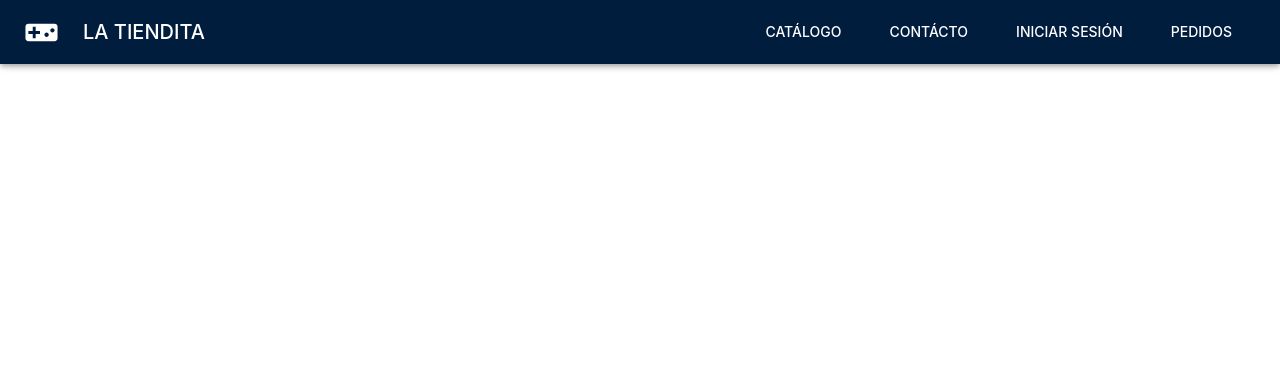
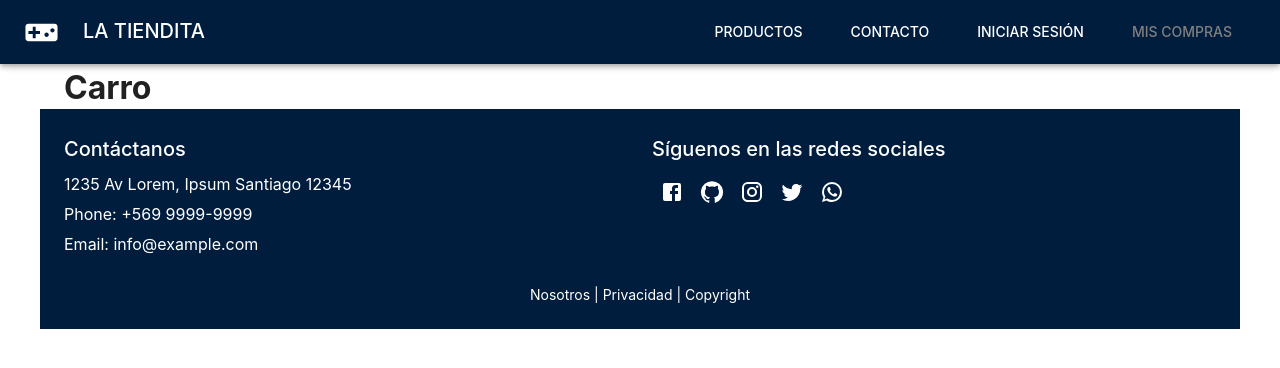
Before and after one commit to jtca94/proyectoFinal, a React (Vite) app in the folder client/: page /pedidos in a window 1280 px wide. Shown: the top 368 px of the page. Built offline with nearby package versions, Linux system fonts and the light colour scheme.

Commit message:
footer created, navbar updated

```diff
--- a/client/src/App.jsx
+++ b/client/src/App.jsx
@@ -1,12 +1,27 @@
 import {Route, Routes} from "react-router-dom";
 import NavBar from "./components/NavBar/NavBar";
+import Footer from "./components/Footer/Footer";
+import Inicio from "./pages/HomePage/Inicio";
+import Contacto from "./pages/Contacto/Contacto";
+import Login from "./pages/LoginRegister/Login";
+import Register from "./pages/LoginRegister/Register";
+import Productos from "./pages/Productos/Productos";
+import Carro from "./pages/Carro/Carro";
+
+
 const App = () => {
   return (
     <>
       <NavBar />
       <Routes>
-        <Route path="/" element={<h1 className="bg">Home</h1>} />
+        <Route path="/" element={<Inicio/>} />
+        <Route path="/contacto" element={<Contacto/>} />
+        <Route path="/login" element={<Login/>} />
+        <Route path="/register" element={<Register/>} />
+        <Route path="/productos" element={<Productos/>} />
+        <Route path="/pedidos" element={<Carro/>} />
       </Routes>
+      <Footer />
     </>
   );
 };
--- a/client/src/components/Footer/Footer.jsx
+++ b/client/src/components/Footer/Footer.jsx
@@ -1,6 +1,64 @@
-const Footer = () => {
+import { Container, Grid, IconButton, Link, Typography } from "@mui/material";
+import { Facebook, GitHub, Instagram, Twitter, WhatsApp } from "@mui/icons-material";
+
+function Footer() {
   return (
-    <div></div>
-  )
+    <footer>
+      <Container maxWidth="lg" sx={{backgroundColor: 'primary.main', color: '#fff', pb: 3}}>
+        <Grid container spacing={3}>
+          <Grid item xs={12} sm={6}>
+            <Typography variant="h6" gutterBottom>
+              Contáctanos
+            </Typography>
+            <Typography variant="body1" gutterBottom>
+              1235 Av Lorem, Ipsum Santiago 12345
+            </Typography>
+            <Typography variant="body1" gutterBottom>
+              Phone: +569 9999-9999
+            </Typography>
+            <Typography variant="body1" gutterBottom>
+              Email: info@example.com
+            </Typography>
+          </Grid>
+          <Grid item xs={12} sm={6}>
+            <Typography variant="h6" gutterBottom>
+              Síguenos en las redes sociales
+            </Typography>
+            <IconButton href="https://www.facebook.com/" target="_blank" style={{ color: "#fff" }}>
+              <Facebook />
+            </IconButton>
+            <IconButton href="https://github.com/" target="_blank" style={{ color: "#fff" }}>
+              <GitHub />
+            </IconButton>
+            <IconButton href="https://www.instagram.com/" target="_blank" style={{ color: "#fff" }}>
+              <Instagram />
+            </IconButton>
+            <IconButton href="https://twitter.com/" target="_blank" style={{ color: "#fff" }}>
+              <Twitter />
+            </IconButton>
+            <IconButton href="https://api.whatsapp.com/send?phone=1234567890" target="_blank" style={{ color: "#fff" }}>
+              <WhatsApp />
+            </IconButton>
+          </Grid>
+          <Grid item xs={12}>
+            <Typography variant="body2" align="center">
+              <Link href="#" style={{ color: "#fff", textDecoration: "none" }}>
+                Nosotros
+              </Link>
+              {' | '}
+              <Link href="#" style={{ color: "#fff", textDecoration: "none" }}>
+                Privacidad
+              </Link>
+              {' | '}
+              <Link href="#" style={{ color: "#fff", textDecoration: "none" }}>
+                Copyright
+              </Link>
+            </Typography>
+          </Grid>
+        </Grid>
+      </Container>
+    </footer>
+  );
 }
-export default Footer
+
+export default Footer;
--- a/client/src/components/NavBar/NavBar.jsx
+++ b/client/src/components/NavBar/NavBar.jsx
@@ -14,10 +14,16 @@ import MenuIcon from "@mui/icons-material/Menu";
 import Toolbar from "@mui/material/Toolbar";
 import Typography from "@mui/material/Typography";
 import Button from "@mui/material/Button";
+import {NavLink, Link} from "react-router-dom";
 import VideogameAssetIcon from "@mui/icons-material/VideogameAsset";
 
 const drawerWidth = 240;
-const navItems = ["Catálogo", "Contácto", "Iniciar Sesión", "Pedidos"];
+const navItems = [
+  {name: "Productos", path: "/productos"},
+  {name: "contacto", path: "/contacto"},
+  {name: "Iniciar Sesión", path: "/login"},
+  {name: "Mis Compras", path: "/pedidos"},
+];
 
 function NavBar(props) {
   const {window} = props;
@@ -36,9 +42,17 @@ function NavBar(props) {
       <Divider />
       <List>
         {navItems.map((item) => (
-          <ListItem key={item} disablePadding>
+          <ListItem key={item.name} disablePadding>
             <ListItemButton sx={{textAlign: "center"}}>
-              <ListItemText primary={item} />
+              <NavLink
+                className={({isActive}) =>
+                  isActive ? "active" : "inactiveMobile"
+                }
+                style={{textDecoration: "none"}}
+                to={item.path}
+              >
+                <ListItemText primary={item.name} />
+              </NavLink>
             </ListItemButton>
           </ListItem>
         ))}
@@ -50,7 +64,7 @@ function NavBar(props) {
     window !== undefined ? () => window().document.body : undefined;
 
   return (
-    <Box sx={{display: "flex", mb: {xs: 7, sm: 8 }}}>
+    <Box sx={{display: "flex", mb: {xs: 7, sm: 8}}}>
       <CssBaseline />
       <AppBar component="nav">
         <Toolbar>
@@ -63,18 +77,32 @@ function NavBar(props) {
           >
             <MenuIcon />
           </IconButton>
+
+          <Box sx={{display: "flex", flexGrow: 1}}>
             <VideogameAssetIcon fontSize="large" sx={{mr: 3}} />
+            <Link to={"/"}
+                style={{textDecoration: "none"}}
+            >
               <Typography
                 variant="h6"
                 component="div"
-            sx={{flexGrow: 1, display: {sm: "block"}}}
+                sx={{display: {sm: "block"}, textDecoration: "none"}}
               >
                 LA TIENDITA
               </Typography>
+            </Link>
+          </Box>
+
           <Box sx={{display: {xs: "none", md: "block"}}}>
             {navItems.map((item) => (
-              <Button key={item} sx={{color: "#fff", px: 3}}>
-                {item}
+              <Button key={item.name} sx={{color: "#fff", px: 3}}>
+                <NavLink
+                  className={({isActive}) => (isActive ? "active" : "inactive")}
+                  style={{textDecoration: "none"}}
+                  to={item.path}
+                >
+                  {item.name}
+                </NavLink>
               </Button>
             ))}
           </Box>
--- a/client/src/index.css
+++ b/client/src/index.css
@@ -1,3 +1,12 @@
-.bg{
-    background-color: brown;
+a{
+    color: inherit;
 }
+.inactive{
+    color: #fff;
+}
+.inactiveMobile{
+    color: #000;
+}
+.active{
+    color: grey;
+}
--- /dev/null
+++ b/client/src/pages/Carro/Carro.jsx
@@ -0,0 +1,10 @@
+import {Container} from "@mui/material";
+
+const Carro = () => {
+  return (
+    <Container maxWidth="lg">
+      <h1>Carro</h1>
+    </Container>
+  );
+};
+export default Carro;
--- /dev/null
+++ b/client/src/pages/Contacto/Contacto.jsx
@@ -0,0 +1,10 @@
+import {Container} from "@mui/material";
+
+const Contacto = () => {
+  return (
+    <Container maxWidth="lg">
+      <h1>Contacto</h1>
+    </Container>
+  );
+};
+export default Contacto;
--- /dev/null
+++ b/client/src/pages/HomePage/Inicio.jsx
@@ -0,0 +1,10 @@
+import { Container } from "@mui/material"
+
+const Inicio = () => {
+  return (
+    <Container maxWidth="lg">
+      <h1>Inicio</h1>
+    </Container>
+  )
+}
+export default Inicio
--- /dev/null
+++ b/client/src/pages/LoginRegister/Login.jsx
@@ -0,0 +1,10 @@
+import { Container } from "@mui/material"
+
+const Login = () => {
+  return (
+    <Container maxWidth="lg">
+      <h1>Login</h1>
+    </Container>
+  )
+}
+export default Login
--- /dev/null
+++ b/client/src/pages/LoginRegister/Register.jsx
@@ -0,0 +1,6 @@
+const Register = () => {
+  return (
+    <div>Register</div>
+  )
+}
+export default Register
--- /dev/null
+++ b/client/src/pages/Productos/Productos.jsx
@@ -0,0 +1,10 @@
+import { Container } from "@mui/material"
+
+const Productos = () => {
+  return (
+    <Container maxWidth="lg">
+      <h1>Productos</h1>
+    </Container>
+  )
+}
+export default Productos
```
Also changed, not shown: client/src/pages/Dashboard/Dashboard.jsx (added, +10 -0 lines). Lines whose indentation alone changed are shown as unchanged.
